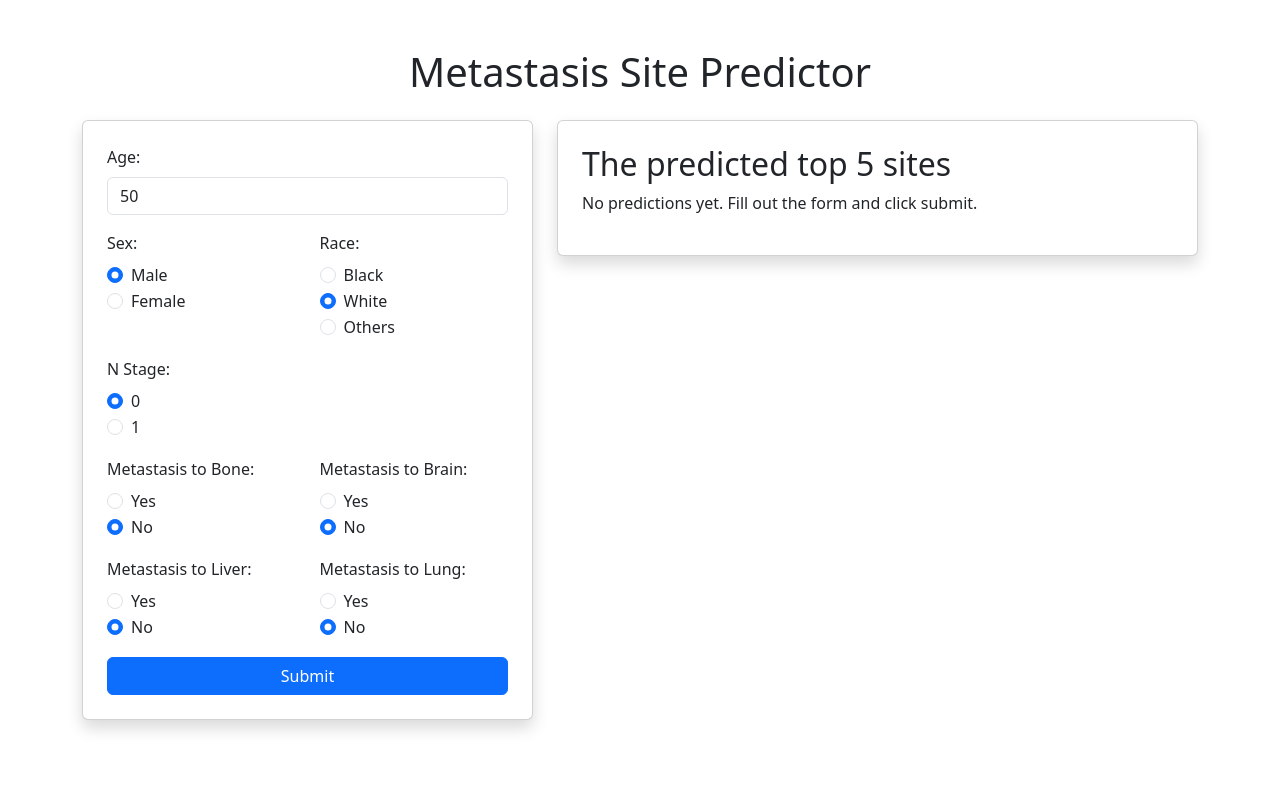
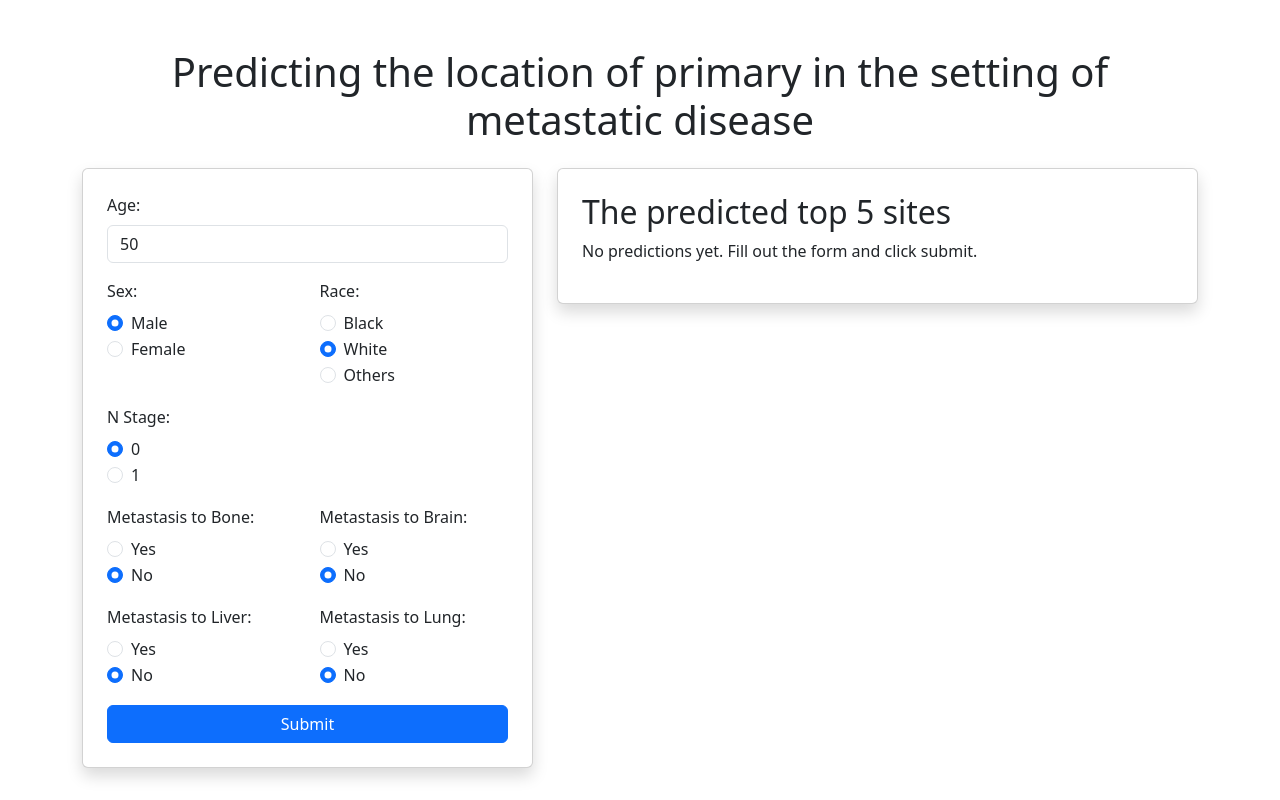
Before and after one commit to iamsaad2/Metastasis-Site-Predictor, a React (Create React App) app: page / in a window 1280 px wide. Built offline with nearby package versions, Linux system fonts and the light colour scheme.

Commit message:
changed title

```diff
--- a/src/App.js
+++ b/src/App.js
@@ -43,7 +43,9 @@ function App() {
 
   return (
     <div className="container mt-5">
-      <h1 className="text-center mb-4">Metastasis Site Predictor</h1>
+      <h1 className="text-center mb-4">
+        Predicting the location of primary in the setting of metastatic disease
+      </h1>
       <div className="row">
         {/* Left Column: Form */}
         <div className="col-md-5">
```
